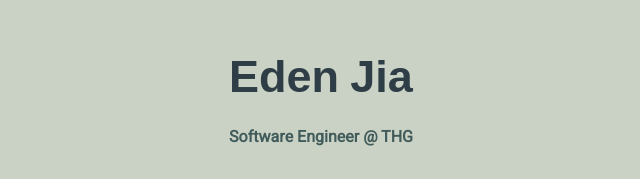
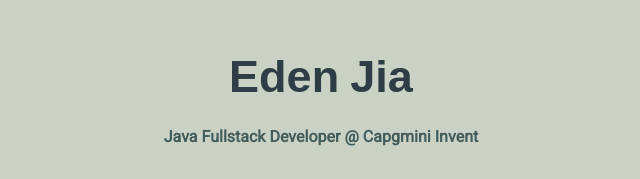
Before and after one commit to H0PP3R/www.edenjia.com, a React (Create React App) app: page /#/ in a window 1280 px wide. Shown: the part 138-317 px from the top of the page, without its empty margins (319-959 px from the left). Built offline with nearby package versions, Linux system fonts and the light colour scheme; the HTML template or start-up script is replaced by a standard one.

Commit message:
updated with new role and lighthouse score

```diff
--- a/src/data/user.js
+++ b/src/data/user.js
@@ -1,6 +1,6 @@
 const INFO = {
   main: {
-    title: "Software Engineer @ THG",
+    title: "Java Fullstack Developer @ Capgmini Invent",
     name: "Eden Jia",
     email: "edenjia@hotmail.com",
     helmet:
--- a/src/pages/Home.css
+++ b/src/pages/Home.css
@@ -49,11 +49,13 @@
 .homepage-title {
   width: 100% !important;
   margin-top: 20px;
+  text-align: center;
 }
 
 .homepage-subtitle {
   width: 100% !important;
   margin-top: 10px;
+  text-align: center;
 }
 
 .homepage-socials {
--- a/src/pages/Home.jsx
+++ b/src/pages/Home.jsx
@@ -63,8 +63,8 @@
           rel="noopener noreferrer"
         >
           <img
-            src="https://img.shields.io/badge/Lighthouse-92-brightgreen"
-            alt="Lighthouse 92 Badge"
+            src="https://img.shields.io/badge/Lighthouse-97-brightgreen"
+            alt="Lighthouse 97 Badge"
           />
         </a>
       </div>
```
